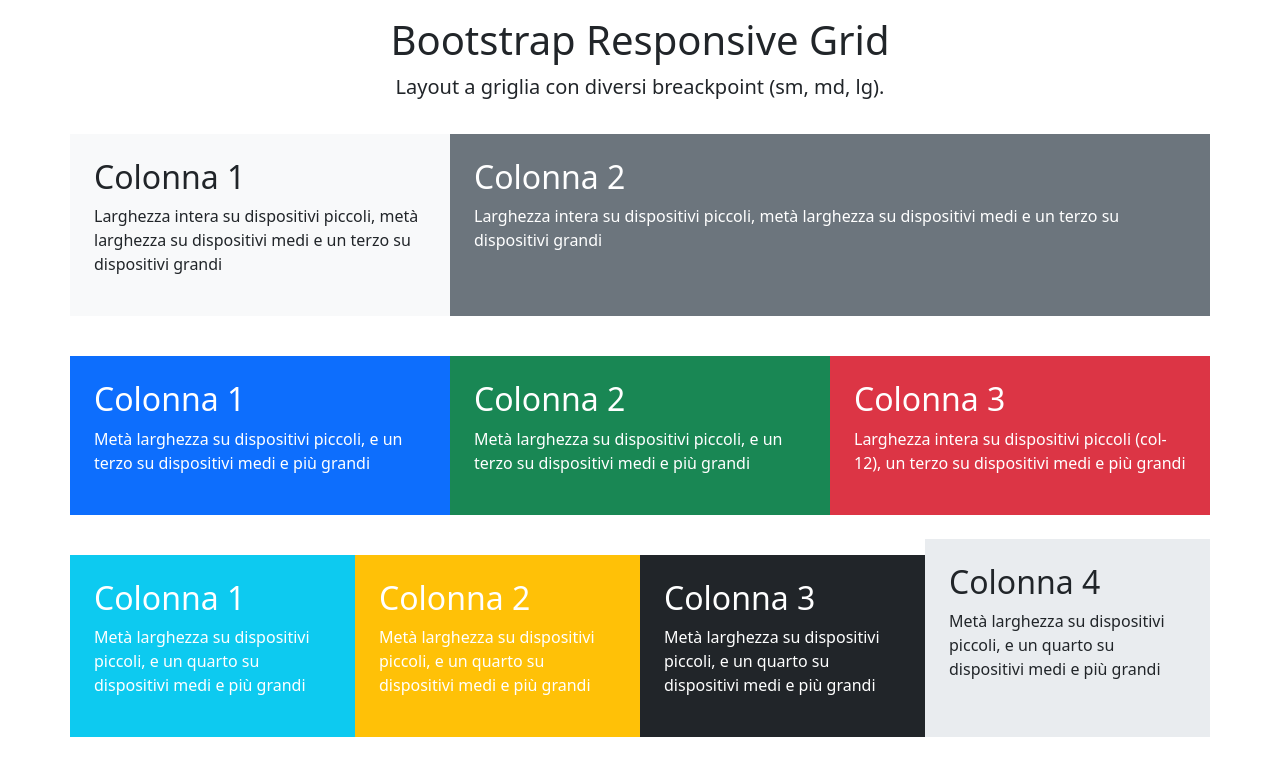
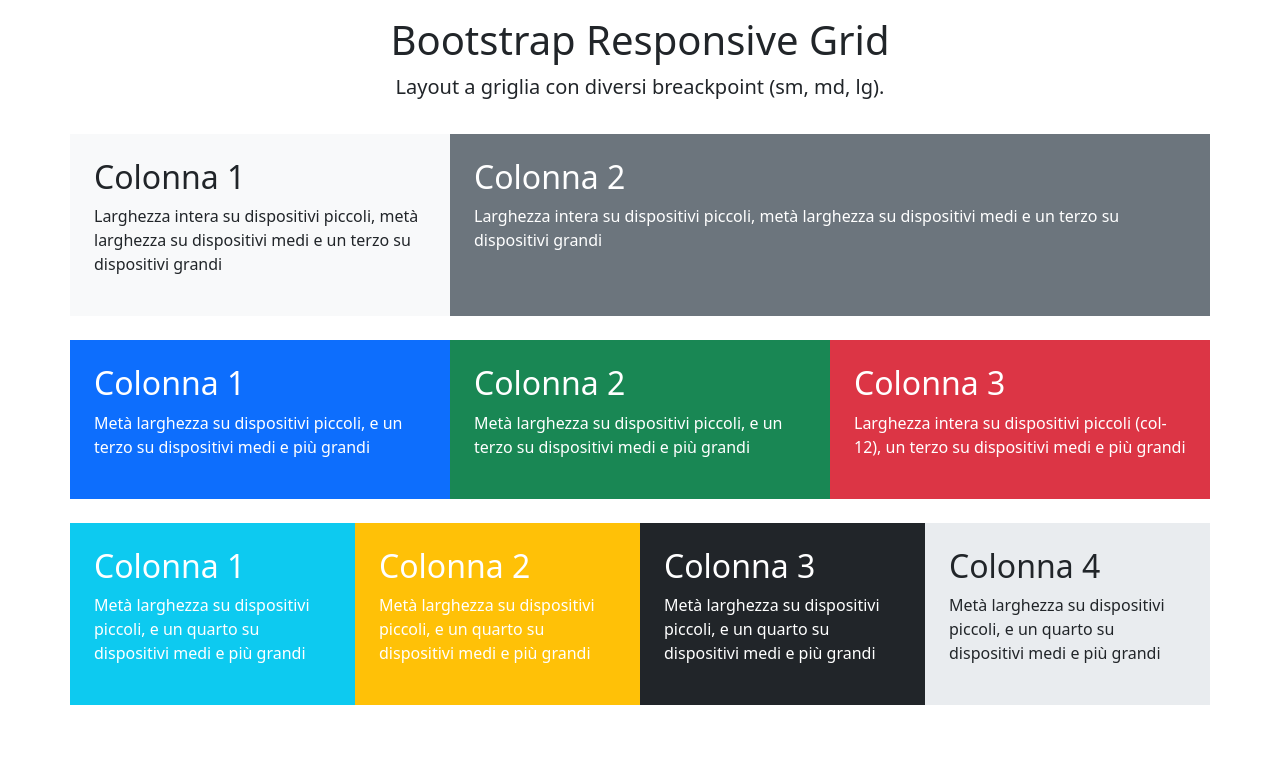
Before and after one commit to LuigiRac/htmlcss-bootstrap-layout, a plain HTML site: page index.html in a window 1280 px wide. Drawn offline with nearby package versions, Linux system fonts and the light colour scheme.

Commit message:
all version screen fixed

```diff
--- a/index.html
+++ b/index.html
@@ -33,17 +33,17 @@
 
 
         <div class="row text-white mb-sm-4">
-            <div class="col-sm-6 col-md-4 bg-primary p-sm-4  mt-md-3">
+            <div class="col-sm-6 col-md-4 bg-primary p-sm-4 ">
                 <h2>Colonna 1</h2>
                 <p> Metà larghezza su dispositivi piccoli, e un terzo su dispositivi medi e più grandi</p>
             </div>
 
-            <div class="col-sm-6 col-md-4 bg-success p-sm-4  mt-md-3">
+            <div class="col-sm-6 col-md-4 bg-success p-sm-4">
                 <h2>Colonna 2</h2>
                 <p> Metà larghezza su dispositivi piccoli, e un terzo su dispositivi medi e più grandi</p>
             </div>
 
-            <div class="col-sm-12 col-md-4 bg-danger p-sm-4 mt-md-3">
+            <div class="col-sm-12 col-md-4 bg-danger p-sm-4">
                 <h2>Colonna 3</h2>
                 <p> Larghezza intera su dispositivi piccoli (col-12), un terzo su dispositivi medi e più grandi</p>
             </div>
@@ -51,17 +51,17 @@
 
 
         <div class="row text-white">
-            <div class="col-sm-6 col-md-3 bg-info p-sm-4  mt-md-3">
+            <div class="col-sm-6 col-md-3 bg-info p-sm-4">
                 <h2>Colonna 1</h2>
                 <p> Metà larghezza su dispositivi piccoli, e un quarto su dispositivi medi e più grandi</p>
             </div>
 
-            <div class="col-sm-6  col-md-3 bg-warning p-sm-4 mt-md-3">
+            <div class="col-sm-6  col-md-3 bg-warning p-sm-4">
                 <h2>Colonna 2</h2>
                 <p> Metà larghezza su dispositivi piccoli, e un quarto su dispositivi medi e più grandi</p>
             </div>
 
-            <div class="col-sm-6 col-md-3 bg-dark  p-sm-4  mt-md-3">
+            <div class="col-sm-6 col-md-3 bg-dark  p-sm-4 ">
                 <h2>Colonna 3</h2>
                 <p> Metà larghezza su dispositivi piccoli, e un quarto su dispositivi medi e più grandi</p>
             </div>
```
